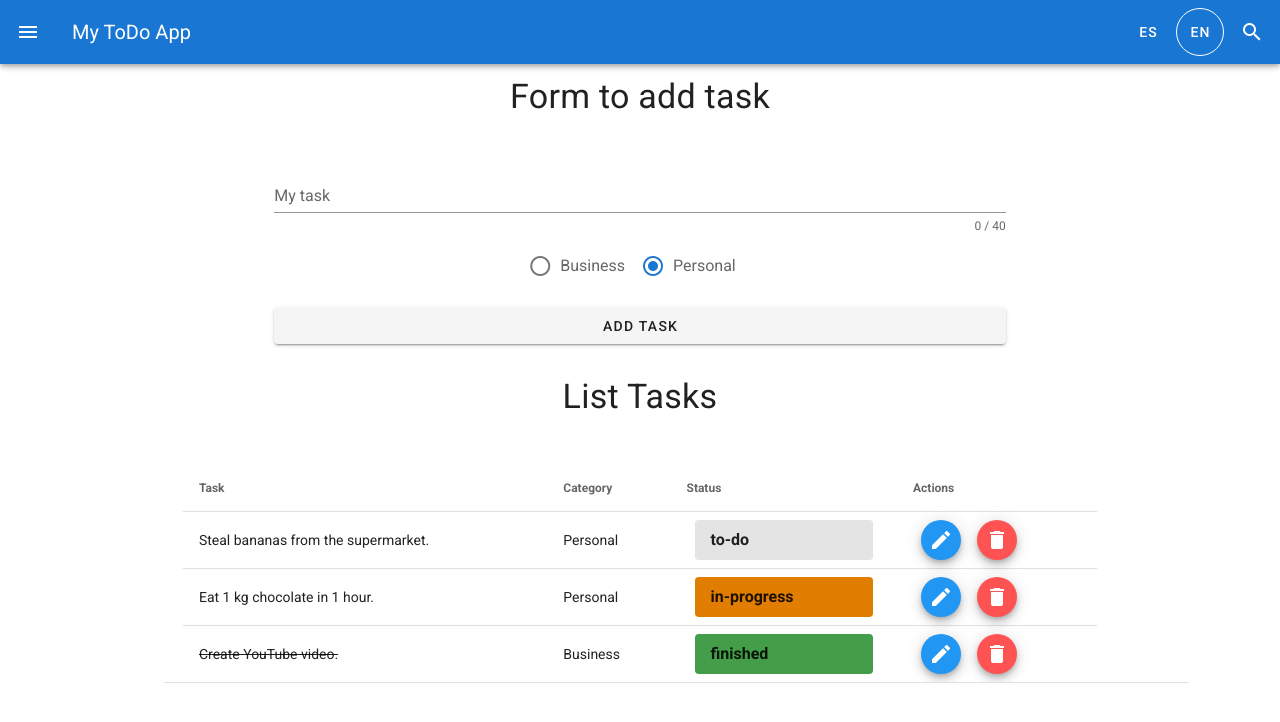
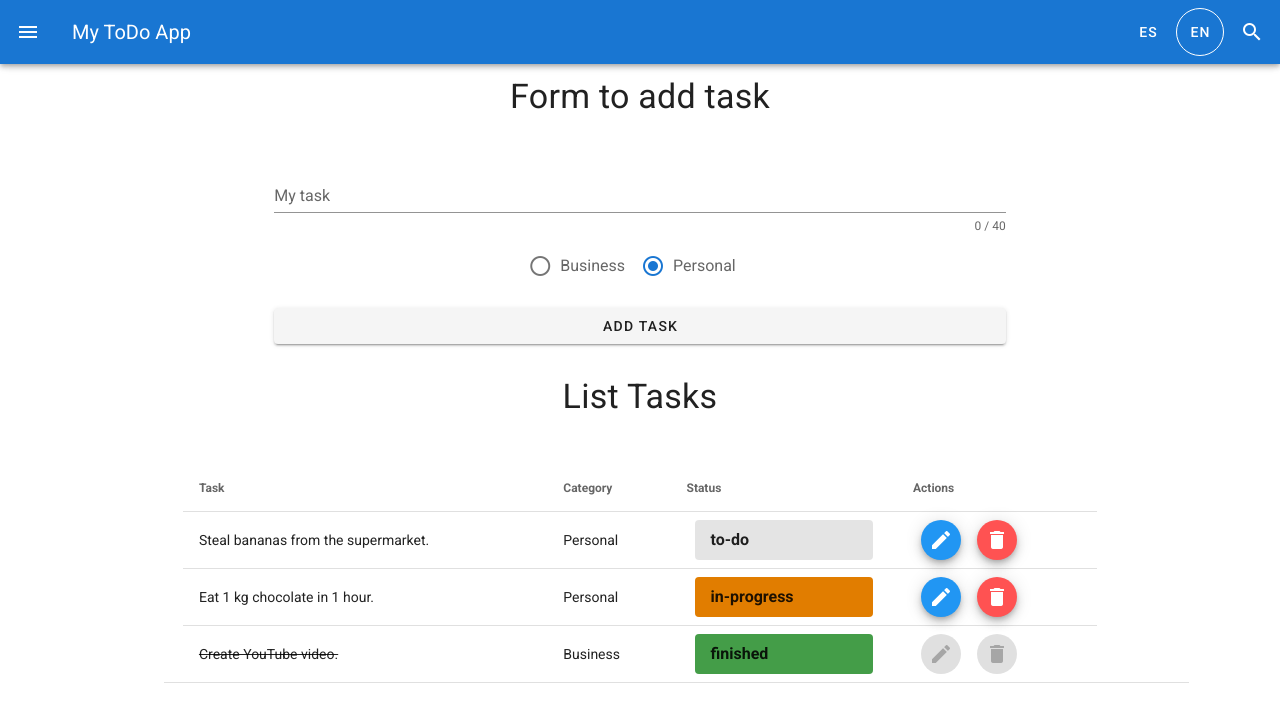
Before and after one commit to Devpaz/todolist-vue, a Vue app: page / in a window 1280 px wide. Shown: the top 722 px of the page. Built offline with nearby package versions, Linux system fonts and the light colour scheme.

Commit message:
feat:Disable buttons when task is finished

```diff
--- a/src/components/ToDoListItem.vue
+++ b/src/components/ToDoListItem.vue
@@ -28,7 +28,7 @@
         color="info"
         fab
         small
-        dark
+        :disabled="task.status === 'finished'"
         @click="editTask(index)"
       >
         <v-icon>mdi-pencil</v-icon>
@@ -38,7 +38,7 @@
         color="error"
         fab
         small
-        dark
+        :disabled="task.status === 'finished'"
         @click="deleteTask(index)"
       >
         <v-icon>mdi-delete</v-icon>
```
